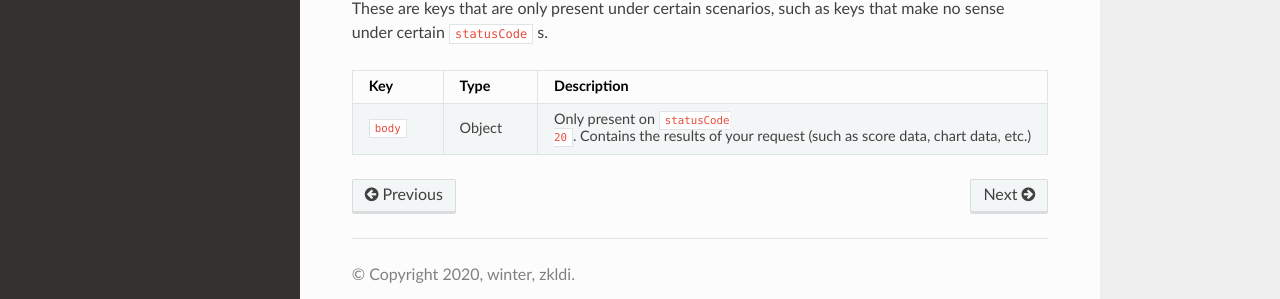
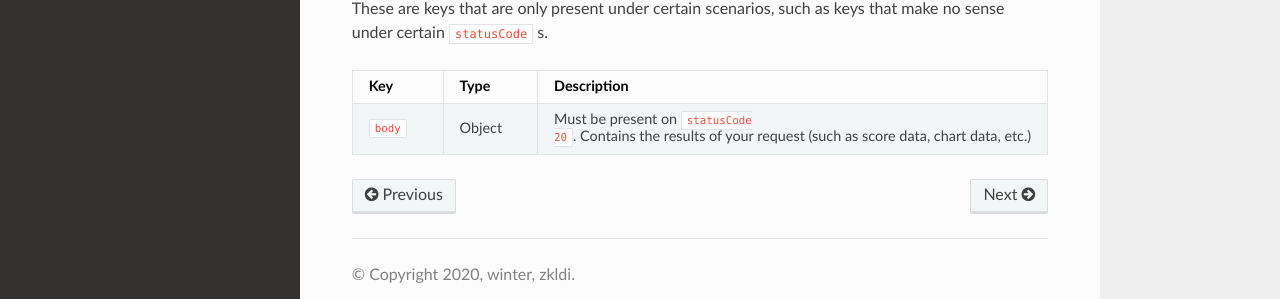
Before and after one commit to zkldi/uscir-spec, a Sphinx documentation site: the page built from source/common/api.rst, in a window 1280 px wide and 900 px high, scrolled down 1184 px. Shown: the part 556-855 px from the top of the window. Built offline with Sphinx 7.4.7 and the Read the Docs theme 2.0.0, drawn with Linux system fonts in a browser that asks for light colours.

Commit message:
Change body presence to 'always if status code = 20' rather than only if

```diff
--- a/source/common/api.rst
+++ b/source/common/api.rst
@@ -86,4 +86,4 @@ These are keys that are only present under certain scenarios, such as keys that
      - Description
    * - ``body``
      - Object
-     - Only present on ``statusCode 20``. Contains the results of your request (such as score data, chart data, etc.)
+     - Must be present on ``statusCode 20``. Contains the results of your request (such as score data, chart data, etc.)
```
